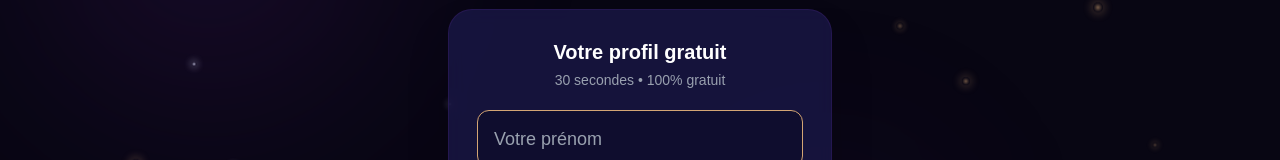
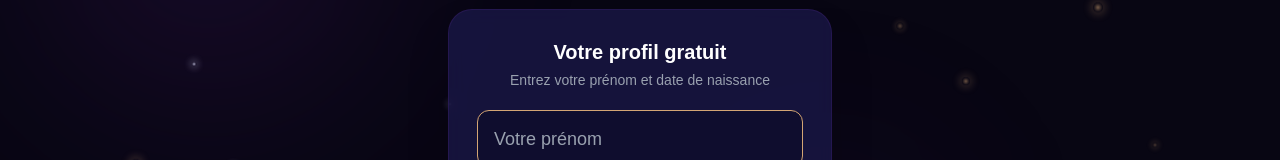
Before and after one commit to ectorx84/mystora, a Next.js app: page / in a window 1280 px wide. Shown: the part 218-378 px from the top of the page. Built offline with nearby package versions, Linux system fonts and the light colour scheme.

Commit message:
Fix doublon: remplace 30s gratuit par instruction claire

```diff
--- a/app/page.tsx
+++ b/app/page.tsx
@@ -275,7 +275,7 @@ export default function Home() {
 
             <div className="bg-[#1A1747]/80 backdrop-blur-sm rounded-3xl p-7 w-full max-w-sm shadow-2xl border border-purple-500/10">
               <h2 className="text-white text-xl font-semibold text-center mb-1">Votre profil gratuit</h2>
-              <p className="text-gray-400 text-sm text-center mb-5">30 secondes • 100% gratuit</p>
+              <p className="text-gray-400 text-sm text-center mb-5">Entrez votre prénom et date de naissance</p>
               <div className="flex flex-col gap-4">
                 <input
                   type="text"
```
